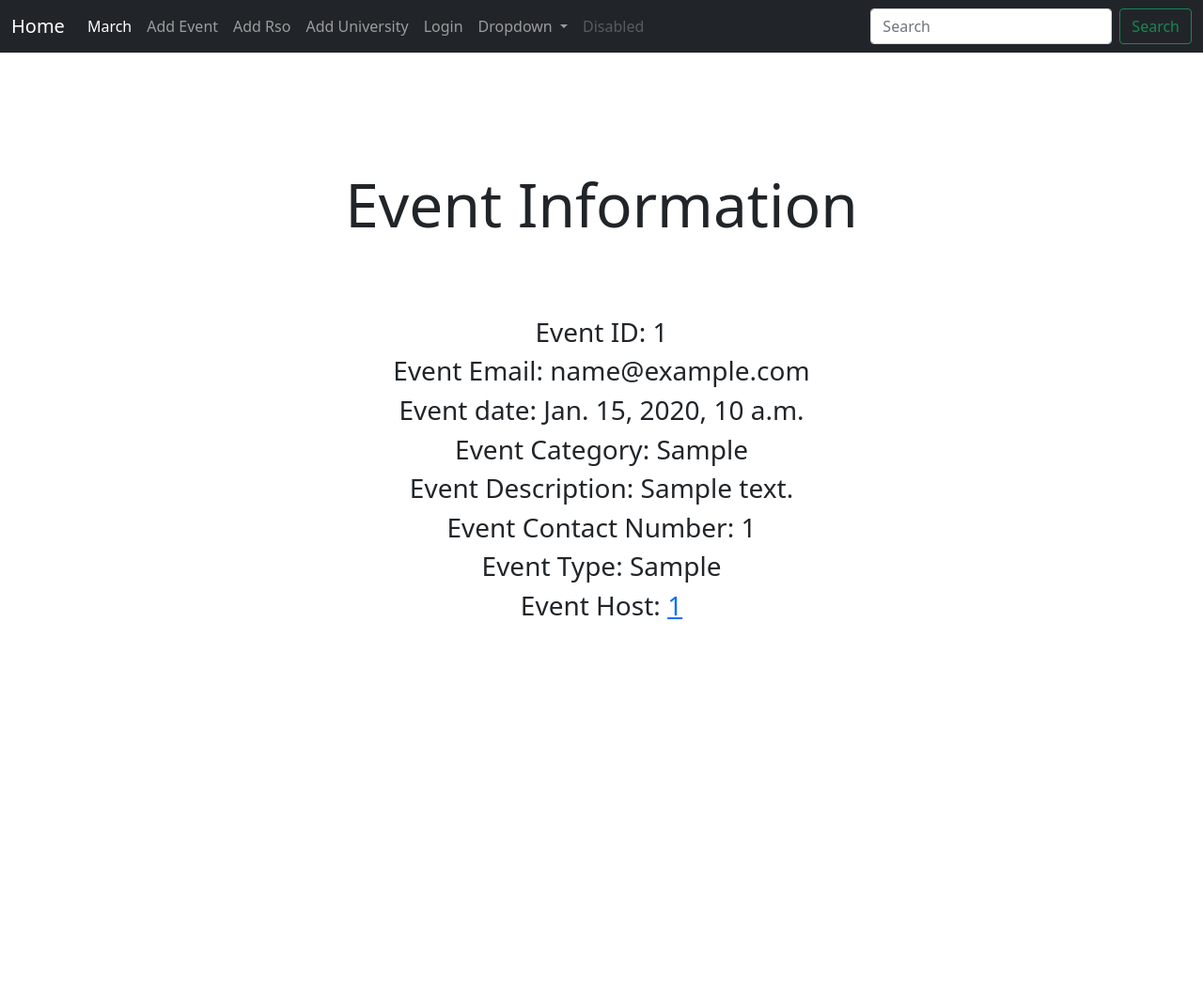
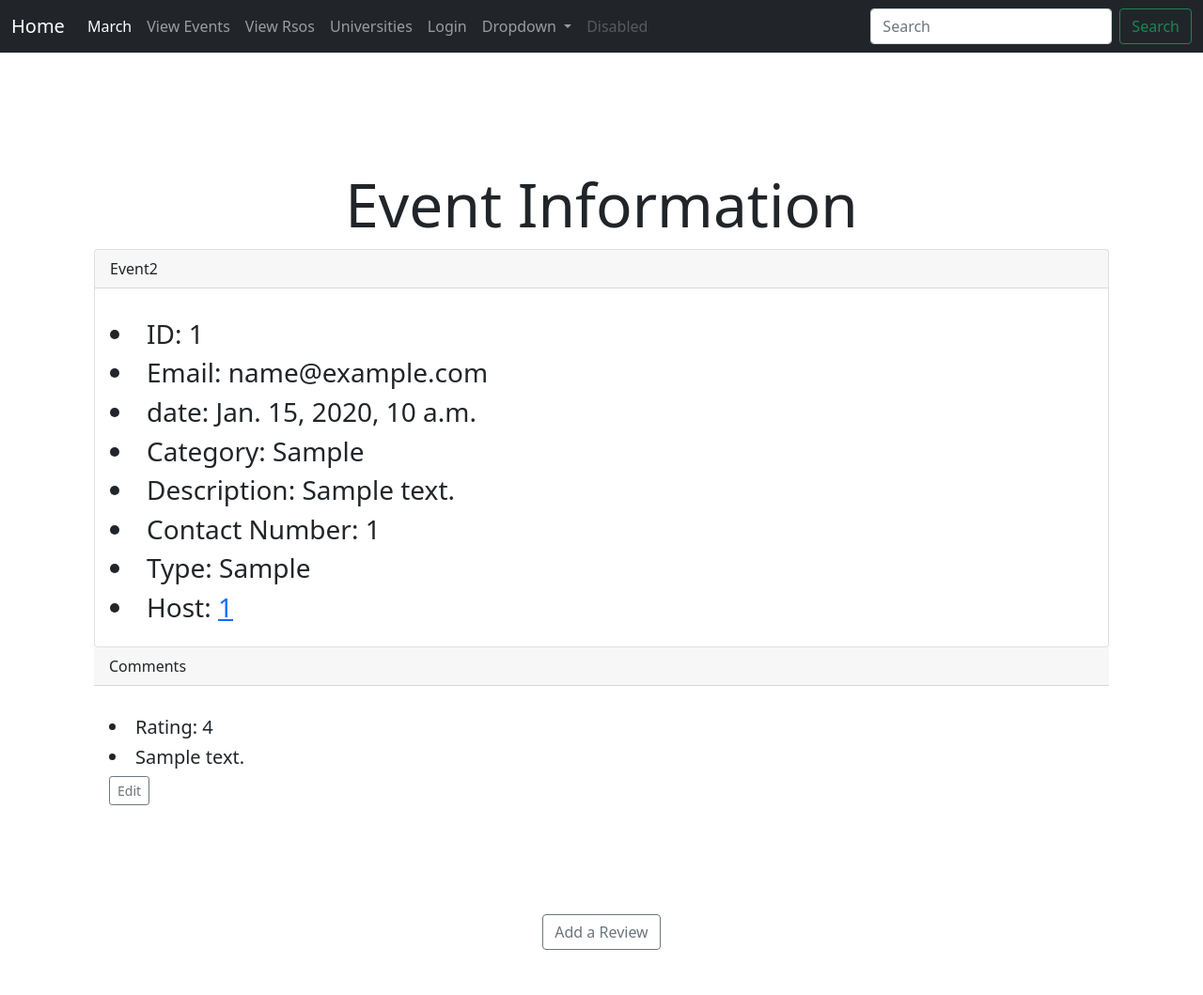
Before and after one commit to Undercat13/Database_Project, a Django app: page /view_event/1 in a window 1280 px wide. Shown: the whole page at 94% size. Before the commit the page ends 659 px from the top, so only its background shows below. Run offline with Django 4.2, Linux system fonts and the light colour scheme; tables that the repository leaves empty hold one stand-in row (values such as "Sample post"); parts of the project's set-up code (start-up, migrations or seed data) failed here and were passed over.

Commit message:
added editing pages and fixed html formatting for view pages

```diff
--- a/events/templates/events/navbar.html
+++ b/events/templates/events/navbar.html
@@ -10,13 +10,13 @@
           <a class="nav-link active" href="{% url 'home' '2022' 'March' %}">March</a>
         </li>
         <li class="nav-item">
-          <a class="nav-link" href="{% url 'add_event'%} ">Add Event</a>
+          <a class="nav-link" href="{% url 'events_list'%} ">View Events</a>
         </li>
         <li class="nav-item">
-          <a class="nav-link" href="{% url 'add_rso'%} ">Add Rso</a>
+          <a class="nav-link" href="{% url 'rso_list'%} ">View Rsos</a>
         </li>
         <li class="nav-item">
-          <a class="nav-link" href="{% url 'add_university'%} ">Add University</a>
+          <a class="nav-link" href="{% url 'universities_list'%} ">Universities</a>
         </li>
         <li class="nav-item">
           <a class="nav-link" href="{% url 'login_user'%} ">Login</a>
--- a/events/templates/events/view_event.html
+++ b/events/templates/events/view_event.html
@@ -1,19 +1,43 @@
 {% extends 'events/base.html' %}
 
 {% block content %}
+
 <h1 class="display-3 text-center">Event Information</h1>
-<br><br><br>
-<div class="container-fluid text-center col-auto">
-    <p class="h3">Event ID: {{ event.event_id }}</p>
-    <p class="h3">Event Email: {{ event.event_email }}</p>
-    <p class="h3">Event date: {{ event.date }}</p>
-    <p class="h3">Event Category: {{ event.event_category }}</p>
-    <p class="h3">Event Description: {{ event.event_description }}</p>
-    <p class="h3">Event Contact Number: {{ event.event_phone }}</p>
-    <p class="h3">Event Type: {{ event.event_type }}</p>
-    <p class="h3">Event Host: <a  href="{% url 'view_rso' event.rso_host %}">{{ event.rso_host }} </a></p>
-    <br/>
-    <br>
+<div class = 'card'>
+        <div class = "card-header">
+            Event2
+        </div>
+            <div class = 'card-body'>
+                <p class = 'card-text'>
+                    <li class="h3">ID: {{ event.event_id }}</li>
+                    <li class="h3">Email: {{ event.event_email }}</li>
+                    <li class="h3">date: {{ event.date }}</li>
+                    <li class="h3">Category: {{ event.event_category }}</li>
+                    <li class="h3">Description: {{ event.event_description }}</li>
+                    <li class="h3">Contact Number: {{ event.event_phone }}</li>
+                    <li class="h3">Type: {{ event.event_type }}</li>
+                    <li class="h3">Host: <a  href="{% url 'view_rso' event.rso_host %}">{{ event.rso_host }} </a></li>
+                </div>
+            </div>
+        <div class = "card-header">
+            Comments
+        </div>
+        <div class = 'card-body'>
+            <p class = 'card-text'>
+                {% for review in reviews %}
+                    <li class="h5">Rating: {{ review.rating }}</li>
+                    <li class="h5">{{ review.comment}}</li>
+                        <a  href="{% url 'edit_review' event.event_id review.user_id %}" class = 'btn btn-outline-secondary btn-sm'>Edit </a>
+
+                {% endfor %}
+            </div>
+        </div>
+    </div>
 </div>
+<center>
+    <a  href="{% url 'add_review' event.event_id %}" class = 'btn btn-outline-secondary'>Add a Review </a>
+</center>
+<br>
+</br>
 
 {% endblock%}
--- a/events/urls.py
+++ b/events/urls.py
@@ -7,12 +7,16 @@ urlpatterns = [
     path('add_event', views.add_event,name='add_event'),
     path('add_university', views.add_university, name='add_university'),
     path('add_rso', views.add_rso, name='add_rso'),
-    path('add_review', views.add_review, name = 'add_review'),
+    path('add_review/<curr_event>', views.add_review, name = 'add_review'),
+    path('edit_review/<curr_event>/<curr_user>', views.edit_review, name = 'edit_review'),
     path('rso_list', views.rso_list, name = 'rso_list'),
     path('view_rso/<curr_rso>', views.view_rso, name = 'view_rso'),
+    path('edit_rso/<curr_rso>', views.edit_rso, name = 'edit_rso'),
     path('events_list', views.events_list, name = 'events_list'),
+    path('edit_event/<curr_event>', views.edit_event, name = 'edit_event'),
     path('view_event/<curr_event>', views.view_event, name = 'view_event'),
     path('universities_list', views.universities_list, name = 'universities_list'),
+    path('edit_university/<curr_university>', views.edit_university, name = 'edit_university'),
     path('view_university/<curr_uni>', views.view_university, name = 'view_university'),
     path('login_user', views.login_user, name="login_user"),
 ]
--- a/events/views.py
+++ b/events/views.py
@@ -4,7 +4,7 @@ from calendar import HTMLCalendar
 from datetime import datetime
 from django.urls import reverse, reverse_lazy
 from django.contrib.auth import authenticate, login, logout
-from .models import Usertbl, Eventtbl, Rso, University
+from .models import Usertbl, Eventtbl, Rso, University, Review
 from .forms import EventForm, UniversityForm, RsoForm, ReviewForm
 from django.http import HttpResponseRedirect
 from django.contrib import messages
@@ -93,23 +93,21 @@ def add_rso(request):
 		'submitted': submitted
 		})
 
-def add_review(request):
+def add_review(request, curr_event):
 	submitted = False
 	if request.method == "POST":
 		form = ReviewForm(request.POST)
 		if form.is_valid():
+			form.instance.event_id = curr_event
 			form.save()
-			return HttpResponseRedirect('/add_review?submitted=True')
+			return HttpResponseRedirect('/view_event/{}'.format(curr_event))
 	else:
 		form = ReviewForm
 		if 'submitted' in request.GET:
 			submitted = True
 
-	return render(request, 'events/add_review.html',
-		{
-		'form': form,
-		'submitted': submitted
-		})
+	return render(request, 'events/add_review.html',{'form': form,
+		'submitted': submitted})
 
 def rso_list(request):
 	rsos = Rso.objects.all()
@@ -125,7 +123,8 @@ def events_list(request):
 
 def view_event(request, curr_event):
 	event = Eventtbl.objects.get(pk = curr_event)
-	return render(request, 'events/view_event.html', {'event':event})
+	reviews = Review.objects.filter(event_id = curr_event)
+	return render(request, 'events/view_event.html', {'event':event, 'reviews':reviews})
 
 def universities_list(request):
 	universities = University.objects.all()
@@ -149,3 +148,68 @@ def login_user(request):
 			return redirect('login_user')
 	else:
 		return render(request, 'events/login_user.html', {})
+
+def edit_rso(request, curr_rso):
+	submitted = False
+	rso = Rso.objects.get(pk = curr_rso)
+	if request.method == "POST":
+		form = RsoForm(request.POST, instance = rso)
+		if form.is_valid():
+			form.save()
+			return HttpResponseRedirect('/rso_list')
+	else:
+		form = RsoForm(instance = rso)
+		if 'submitted' in request.GET:
+			submitted = True
+
+	return render(request, 'events/edit_rso.html', {'rso':rso, 'form': form,
+		'submitted': submitted})
+
+def edit_event(request, curr_event):
+	submitted = False
+	event = Eventtbl.objects.get(pk = curr_event)
+	if request.method == "POST":
+		form = EventForm(request.POST, instance = event)
+		if form.is_valid():
+			form.save()
+			return HttpResponseRedirect('/events_list')
+	else:
+		form = EventForm(instance = event)
+		if 'submitted' in request.GET:
+			submitted = True
+
+	return render(request, 'events/edit_rso.html', {'event':event, 'form': form,
+		'submitted': submitted})
+
+
+def edit_university(request, curr_university):
+	submitted = False
+	university = University.objects.get(pk = curr_university)
+	if request.method == "POST":
+		form = UniversityForm(request.POST, instance = university)
+		if form.is_valid():
+			form.save()
+			return HttpResponseRedirect('/universities_list')
+	else:
+		form = UniversityForm(instance = university)
+		if 'submitted' in request.GET:
+			submitted = True
+
+	return render(request, 'events/edit_university.html', {'university':university, 'form': form,
+		'submitted': submitted})
+
+def edit_review(request, curr_event, curr_user):
+	submitted = False
+	review = Review.objects.filter(user_id = curr_user, event_id=curr_event).first()
+	if request.method == "POST":
+		form = ReviewForm(request.POST, instance = review)
+		if form.is_valid():
+			form.save()
+			return HttpResponseRedirect('/view_event/{}'.format(curr_event))
+	else:
+		form = ReviewForm(instance = review)
+		if 'submitted' in request.GET:
+			submitted = True
+
+	return render(request, 'events/edit_review.html',{'review':review, 'form': form,
+		'submitted': submitted})
--- a/mysite/settings.py
+++ b/mysite/settings.py
@@ -25,7 +25,7 @@ SECRET_KEY = 'django-insecure--tk#3_ga*42sfgipc9xh8kzhn85l#le_r%=t7opbji@y_^_5q@
 # SECURITY WARNING: don't run with debug turned on in production!
 DEBUG = True
 
-ALLOWED_HOSTS = []
+ALLOWED_HOSTS = ['localhost', '127.0.0.1']
 
 
 # Application definition
```
Also changed, not shown: events/forms.py (+46 -4 lines), events/templates/events/edit_event.html (added, +12 -0 lines), events/templates/events/edit_review.html (added, +12 -0 lines), events/templates/events/edit_rso.html (added, +12 -0 lines), events/templates/events/edit_university.html (added, +12 -0 lines), events/templates/events/list_events.html (+15 -1 lines), events/templates/events/list_rso.html (+16 -1 lines), events/templates/events/list_universities.html (+15 -1 lines), events/templates/events/view_rso.html (+16 -7 lines), events/templates/events/view_university.html (+18 -10 lines), models.py (+16 -6 lines), mysite/wsgi_windows.py (+5 -5 lines), events/migrations/0001_initial.py (added), events/migrations/__init__.py (added).
